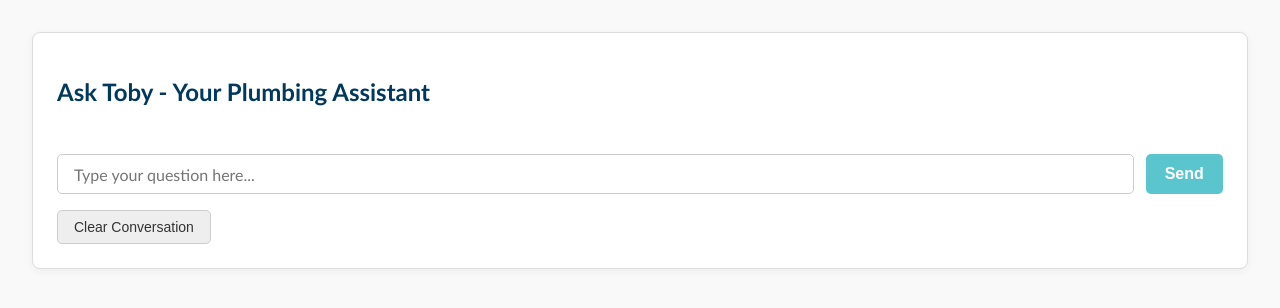
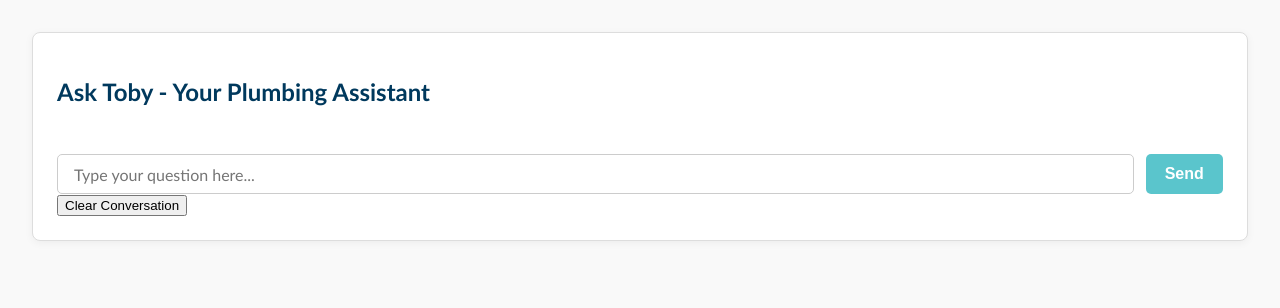
Before and after one commit to masterplumbersnz/Toby, a website: page bot.html in a window 1280 px wide. Drawn offline with Linux system fonts and the light colour scheme.

Commit message:
Update bot.html

```diff
--- a/bot.html
+++ b/bot.html
@@ -143,21 +143,6 @@
       to { transform: rotate(360deg); }
     }
 
-    .clear-button {
-      margin-top: 1rem;
-      padding: 0.5rem 1rem;
-      font-size: 14px;
-      background-color: #eee;
-      color: #333;
-      border: 1px solid #ccc;
-      border-radius: 5px;
-      cursor: pointer;
-    }
-
-    .clear-button:hover {
-      background-color: #ddd;
-    }
-
   </style>
 </head>
 <body>
```
